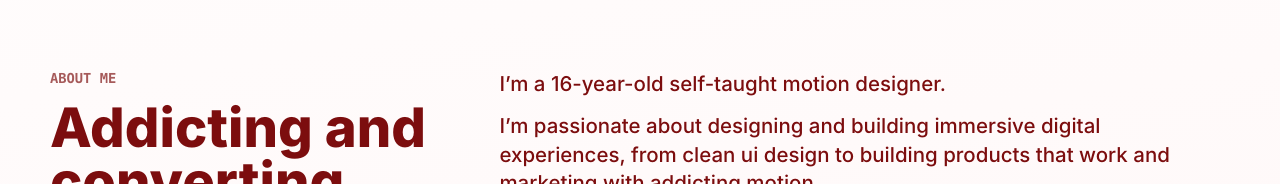
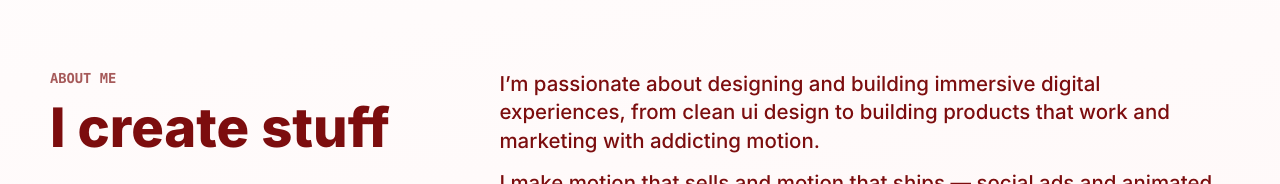
Before and after one commit to mayasarchivework-spec/mayasarchive, a React (Vite) app: page / in a window 1280 px wide. Shown: the part 616-800 px from the top of the page. Built offline with nearby package versions, Linux system fonts and the light colour scheme.

Commit message:
Initial commit

```diff
--- a/src/data.js
+++ b/src/data.js
@@ -12,7 +12,6 @@ export const profile = {
   location: 'London, UK',
   avatar: '/assets/maya-profile.jpg',
   bio: [
-    "I’m a 16-year-old self-taught motion designer.",
     'I’m passionate about designing and building immersive digital experiences, from clean ui design to building products that work and marketing with addicting motion.',
     'I make motion that sells and motion that ships — social ads and animated UI for startups and apps.',
     "let's make something good!.",
--- a/src/main.jsx
+++ b/src/main.jsx
@@ -82,7 +82,7 @@ function HomePage() {
 
       <Divider />
 
-      <InfoSection id="about" eyebrow="About me" title="Addicting and converting motion">
+      <InfoSection id="about" eyebrow="About me" title="I create stuff">
         <div className="about-copy">
           {profile.bio.map((line) => (
             <p key={line}>{line}</p>
```
